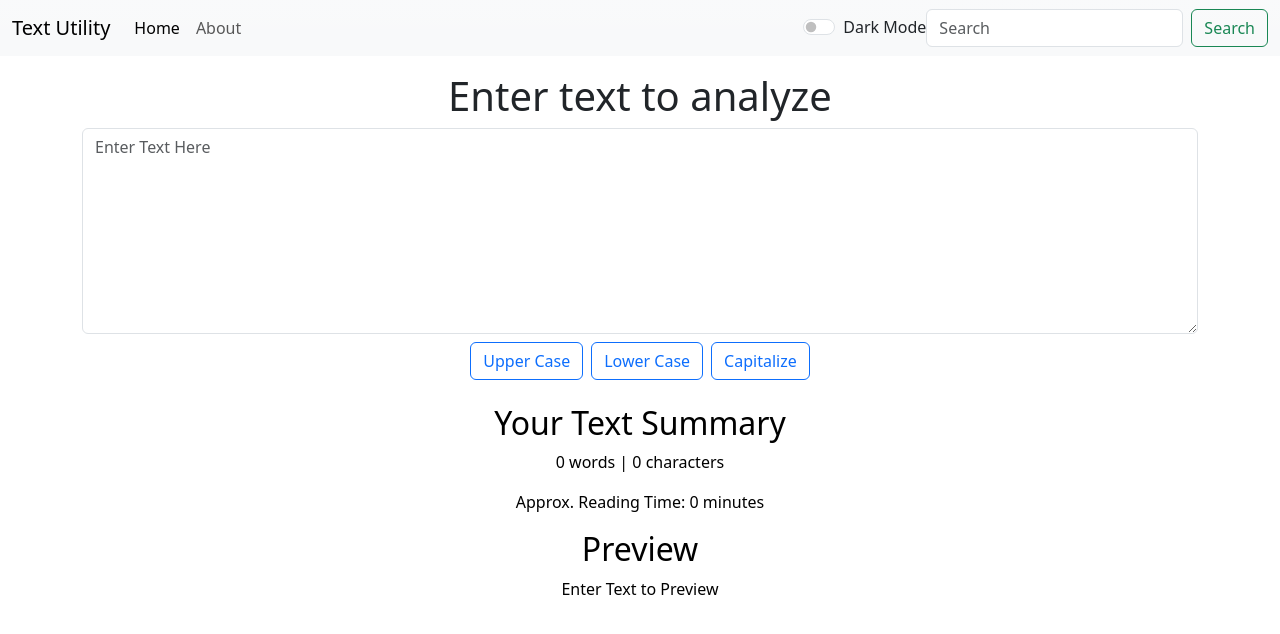
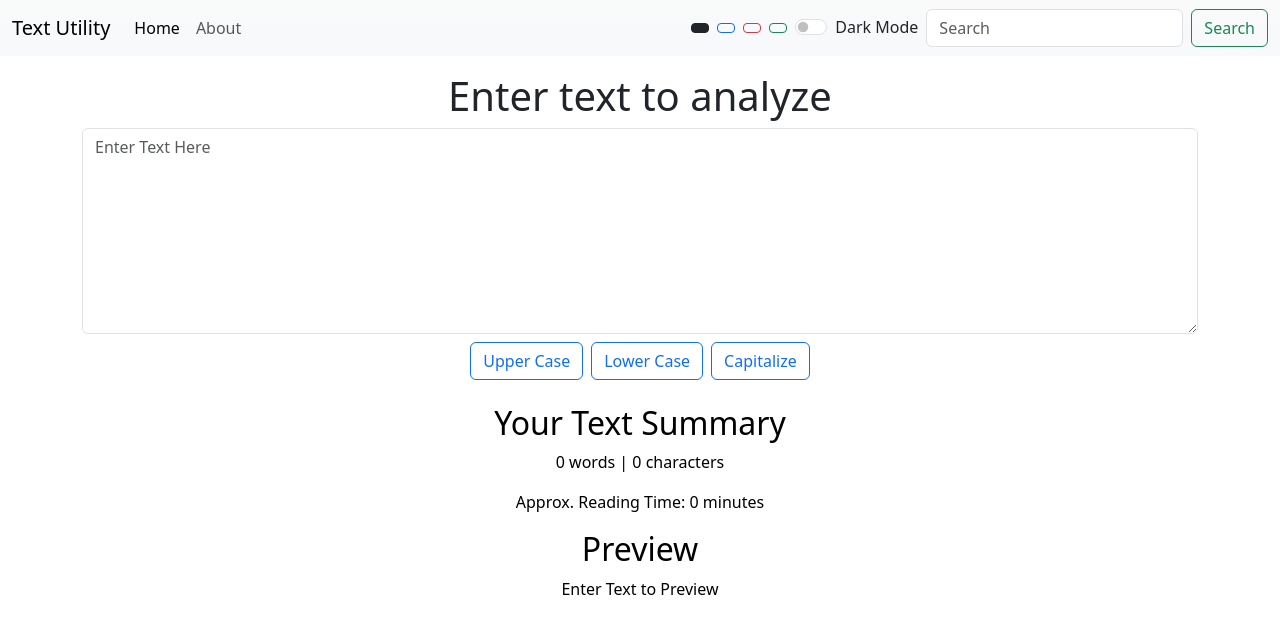
Before and after one commit to aflat00n/ReactJS-Course, a React (Create React App) app in the folder my-app/: page / in a window 1280 px wide. Shown: the top 634 px of the page. Built offline with nearby package versions, Linux system fonts and the light colour scheme.

Commit message:
added color buttons (no functionality)

```diff
--- a/my-app/src/components/Navbar.js
+++ b/my-app/src/components/Navbar.js
@@ -1,7 +1,43 @@
-import React from 'react'
+import React, { useState } from 'react'
 import PropTypes from 'prop-types'
 
 export default function Navbar(props) {
+    // const newColor = ()=>{
+    //     let newColor = 'dark'
+    //     setColor(newColor)
+    // }
+    // const [color, setColor] = useState('light')
+    const [defaultClicked, setDefaultClicked] = useState('-')
+    const [primaryClicked, setPrimaryClicked] = useState('-outline-')
+    const [dangerClicked, setDangerClicked] = useState('-outline-')
+    const [successClicked, setSuccessClicked] = useState('-outline-')
+    const defaultClick = (event)=>{
+        setDefaultClicked('-')
+        setPrimaryClicked('-outline-')
+        setDangerClicked('-outline-')
+        setSuccessClicked('-outline-')
+    }
+    const primaryClick = (event)=>{
+        setDefaultClicked('-outline-')
+        setPrimaryClicked('-')
+        setDangerClicked('-outline-')
+        setSuccessClicked('-outline-')
+    }
+    const dangerClick = (event)=>{
+        setDefaultClicked('-outline-')
+        setPrimaryClicked('-outline-')
+        setDangerClicked('-')
+        setSuccessClicked('-outline-')
+    }
+    const successClick = (event)=>{
+        setDefaultClicked('-outline-')
+        setPrimaryClicked('-outline-')
+        setDangerClicked('-outline-')
+        setSuccessClicked('-')
+    }
+    // if (props.mode === 'light' && defaultClicked === '-' ) {
+
+    // }
   return (
     <div>
         <nav className={`navbar navbar-expand-lg navbar-${props.mode} bg-${props.mode} bg-gradient`}>
@@ -19,7 +55,11 @@ export default function Navbar(props) {
                 <a className="nav-link" href="/">{props.about}</a>
                 </li>
             </ul>
-            <div className={`form-check form-switch text-${props.mode==='light'?'dark':'light'}`}>
+            <button type="button" onClick={defaultClick} className={`btn btn${defaultClicked}dark btn-sm me-2`}></button>
+            <button type="button" onClick={primaryClick} className={`btn btn${primaryClicked}primary btn-sm me-2`}></button>
+            <button type="button" onClick={dangerClick} className={`btn btn${dangerClicked}danger btn-sm me-2`}></button>
+            <button type="button" onClick={successClick} className={`btn btn${successClicked}success btn-sm me-2`}></button>
+            <div className={`form-check form-switch me-2 text-${props.mode==='light'?'dark':'light'}`}>
                 <input className="form-check-input" type="checkbox" role="switch" id="flexSwitchCheckDefault" onClick={props.toggleMode}/>
                 <label className="form-check-label" htmlFor="flexSwitchCheckDefault">Dark Mode</label>
             </div>
```
